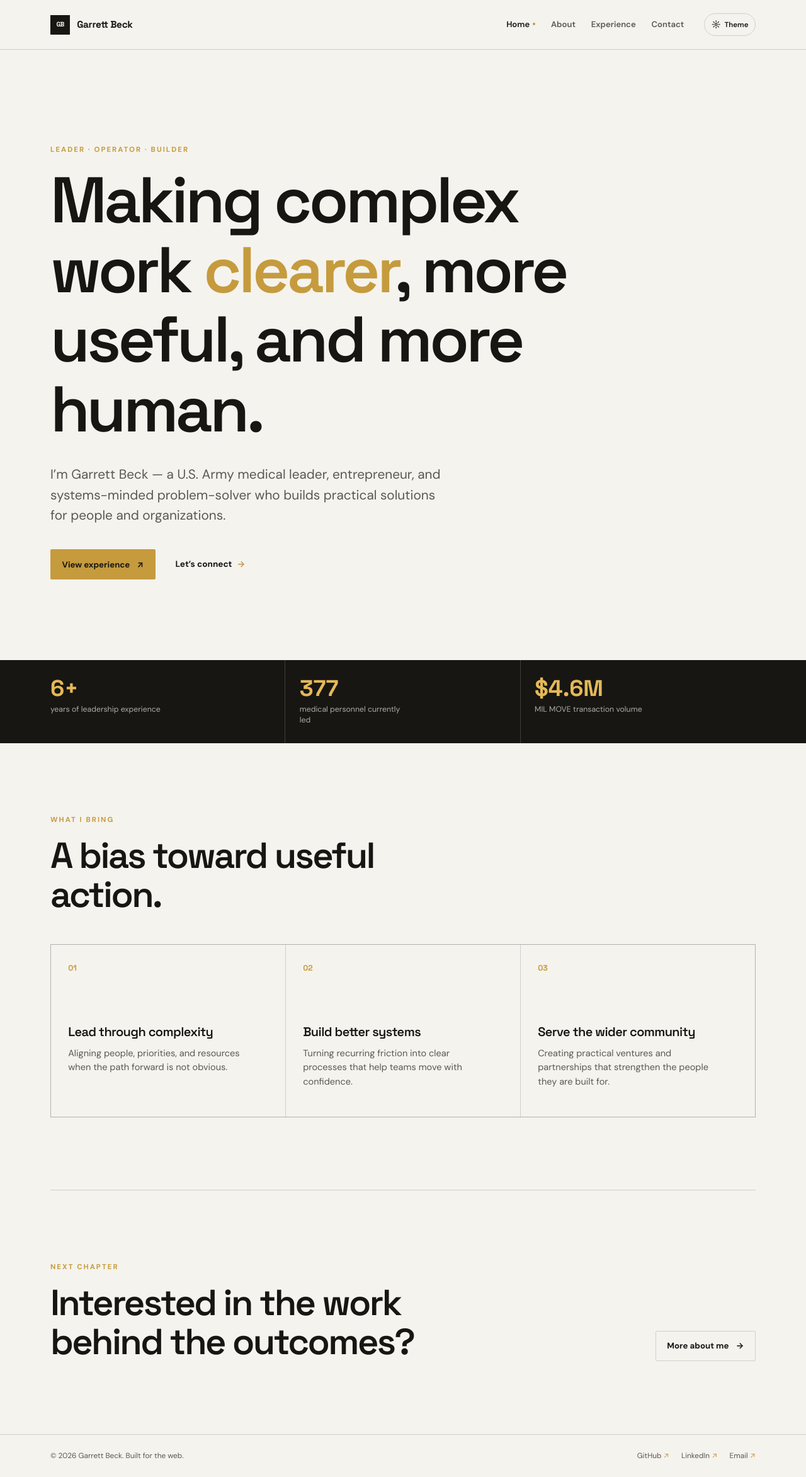
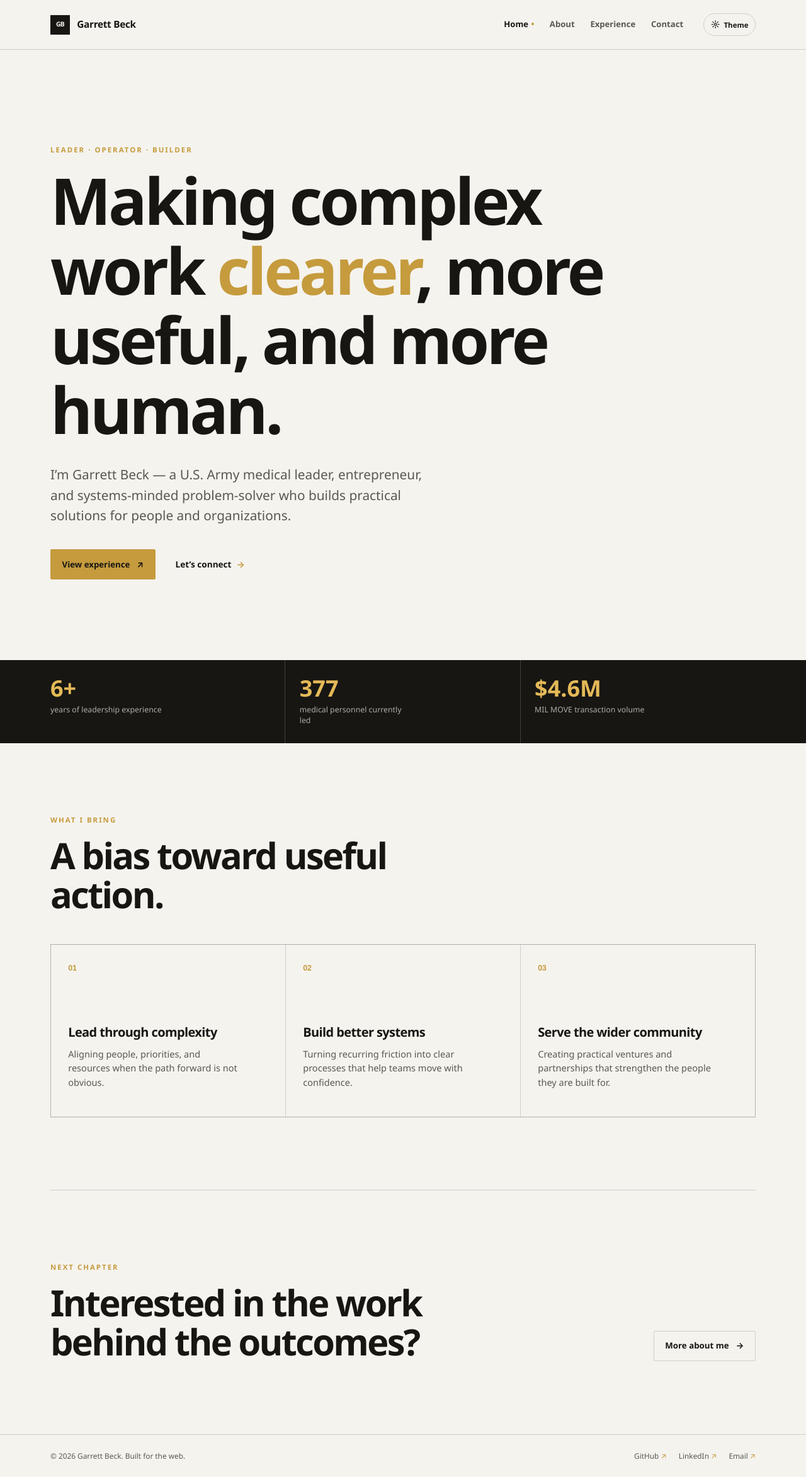
Before and after one commit to garrettbeck-sudo/garrettbeck-sudo.github.io, a Jekyll site: the page built from index.md, in a window 1280 px wide. Shown: the whole page at 63% size. Built offline with Jekyll 4.4.1, drawn with Linux system fonts in a browser that asks for light colours.

Commit message:
Configure project environment and styles
Replit-Commit-Author: Agent

```diff
--- a/assets/css/style.css
+++ b/assets/css/style.css
@@ -1,5 +1,3 @@
-@import url('https://fonts.googleapis.com/css2?family=DM+Sans:wght@400;500;600;700&family=Space+Grotesk:wght@400;500;600;700&display=swap');
-
 :root {
   --ink: #171613;
   --ink-soft: #5b5850;
@@ -37,7 +35,7 @@ body {
   margin: 0;
   background: var(--paper);
   color: var(--ink);
-  font-family: "DM Sans", "Poppins", -apple-system, BlinkMacSystemFont, "Segoe UI", sans-serif;
+  font-family: "Poppins", "Avenir Next", "Segoe UI", -apple-system, BlinkMacSystemFont, sans-serif;
   font-size: 1rem;
   line-height: 1.65;
   transition: background-color 180ms ease, color 180ms ease;
@@ -78,7 +76,7 @@ a:hover { color: var(--gold); }
   align-items: center;
   gap: 0.7rem;
   color: var(--ink);
-  font-family: "Space Grotesk", sans-serif;
+  font-family: "Avenir Next", "Segoe UI", sans-serif;
   font-size: 0.96rem;
   font-weight: 700;
   letter-spacing: -0.02em;
@@ -143,7 +141,7 @@ html[data-theme="dark"] .theme-toggle-moon { display: inline; }
 }
 h1, h2, h3 {
   margin: 0;
-  font-family: "Space Grotesk", "DM Sans", sans-serif;
+  font-family: "Avenir Next", "Segoe UI", sans-serif;
   font-weight: 600;
   letter-spacing: -0.045em;
   line-height: 1.08;
@@ -185,7 +183,7 @@ p { margin: 0 0 1rem; }
 .signal-item { padding: 1.65rem 1.4rem 1.7rem; border-right: 1px solid rgba(245, 243, 238, 0.18); }
 .signal-item:first-child { padding-left: 0; }
 .signal-item:last-child { border-right: 0; }
-.signal-item strong { display: block; color: var(--gold-bright); font-family: "Space Grotesk", sans-serif; font-size: 2.25rem; line-height: 1; }
+.signal-item strong { display: block; color: var(--gold-bright); font-family: "Avenir Next", "Segoe UI", sans-serif; font-size: 2.25rem; line-height: 1; }
 .signal-item span { display: block; max-width: 180px; margin-top: 0.45rem; color: rgba(245, 243, 238, 0.68); font-size: 0.77rem; line-height: 1.4; }
 
 .section { padding-block: clamp(4.8rem, 9vw, 8rem); }
@@ -232,14 +230,14 @@ p { margin: 0 0 1rem; }
 .contact-card, .contact-links { padding: clamp(2rem, 5vw, 4rem); background: var(--paper); }
 .contact-card h2 { margin-bottom: 1.2rem; }
 .contact-card > p:not(.eyebrow):not(.contact-note) { max-width: 450px; color: var(--ink-soft); }
-.contact-email { display: inline-block; margin: 1.4rem 0 1rem; color: var(--ink); font-family: "Space Grotesk", sans-serif; font-size: clamp(1.2rem, 3vw, 1.8rem); font-weight: 600; text-decoration-color: var(--gold); }
+.contact-email { display: inline-block; margin: 1.4rem 0 1rem; color: var(--ink); font-family: "Avenir Next", "Segoe UI", sans-serif; font-size: clamp(1.2rem, 3vw, 1.8rem); font-weight: 600; text-decoration-color: var(--gold); }
 .contact-email span { color: var(--gold); font-size: 0.9em; }
 .contact-note { max-width: 430px; color: var(--ink-soft); font-size: 0.76rem; }
 .contact-links { display: flex; flex-direction: column; }
 .contact-link { display: flex; align-items: center; justify-content: space-between; gap: 1rem; min-height: 78px; border-bottom: 1px solid var(--line); color: var(--ink-soft); font-size: 0.84rem; text-decoration: none; }
 .contact-link:first-child { border-top: 1px solid var(--line); }
 .contact-link:hover { color: var(--gold); }
-.contact-link-label { color: var(--ink); font-family: "Space Grotesk", sans-serif; font-size: 1.1rem; font-weight: 600; }
+.contact-link-label { color: var(--ink); font-family: "Avenir Next", "Segoe UI", sans-serif; font-size: 1.1rem; font-weight: 600; }
 
 .site-footer { margin-top: auto; border-top: 1px solid var(--line); }
 .footer-inner { display: flex; justify-content: space-between; gap: 2rem; padding-block: 1.5rem; }
```
Also changed, not shown: 2 other files.
